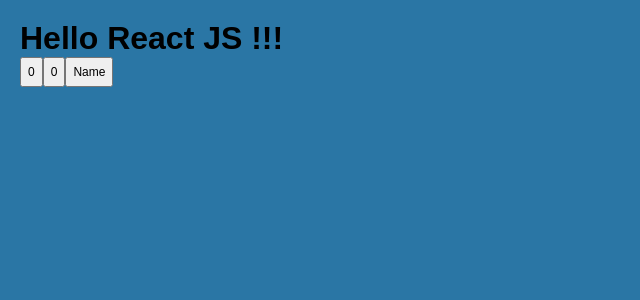
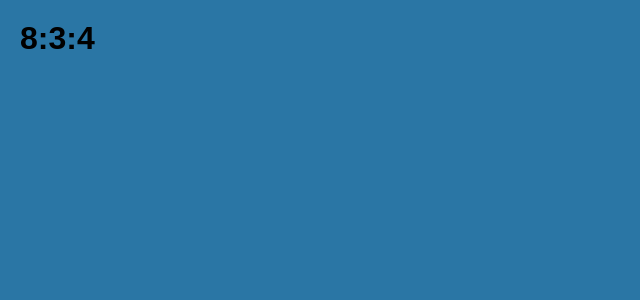
Before and after one commit to TruongTuanDung2001/React-learning, a React (Vite) app: page / in a window 1280 px wide. Shown: the top 300 px of the page, without its empty margins (0-640 px from the left). Built offline with nearby package versions, Linux system fonts and the light colour scheme.

Commit message:
Exp1 useEffect: Clock

```diff
--- a/src/App.jsx
+++ b/src/App.jsx
@@ -25,6 +25,7 @@ import {
 } from "./components/ConditionalRendering";
 
 import { UseEffect, UseEffect2, UseEffect3 } from "./components/UseEffect";
+import { Clock } from "./components/ExpUseEffect";
 //
 function App() {
   const [count, setCount] = useState(0); //setCount để thay đổi count lưu lại sau khi chạy increase()
@@ -275,5 +276,14 @@ function Effect() {
     </div>
   );
 }
+
+//Exp useEffect
+function ExpEffect(){
+  return (
+    <div>
+      <Clock />
+    </div>
+  )
+}
 //
-export { App, MapProduct, ExpReact1, ExpReact2, Conditional, Effect };
+export { App, MapProduct, ExpReact1, ExpReact2, Conditional, Effect, ExpEffect };
--- /dev/null
+++ b/src/components/ExpUseEffect.jsx
@@ -0,0 +1,39 @@
+//
+import { useEffect, useState } from "react";
+
+//exp 1: đồng hồ
+function Clock() {
+  const [hours, setHours] = useState();
+  const [minute, setMinute] = useState();
+  const [second, setSecond] = useState();
+  //
+  useEffect(() => {
+    //hiển thị dữ liệu khi lần đầu mount
+    const now = new Date();
+    setHours(now.getHours());
+    setMinute(now.getMinutes());
+    setSecond(now.getSeconds());
+    //sau 1 giây thì chạy và thay đổi giờ
+    const timer = setInterval(() => {
+      const currentTime = new Date();
+      setHours(currentTime.getHours());
+      setMinute(currentTime.getMinutes());
+      setSecond(currentTime.getSeconds());
+    }, 1000);
+    //Clearup: khi component unmount thì xóa interval, để tránh nó chạy ngầm tốn tài nguyên. Khi giá trị thay đổi thì hàm clearup chạy để xóa cái interval cũ
+    return () => {
+      clearInterval(timer);
+      console.log("Đã clear timer");
+    };
+  }, []);
+  //
+  return (
+    <div>
+      <h1>
+        {hours}:{minute}:{second}
+      </h1>
+    </div>
+  );
+}
+
+export { Clock };
--- a/src/main.jsx
+++ b/src/main.jsx
@@ -7,7 +7,8 @@ import {
   ExpReact1,
   ExpReact2,
   Conditional,
-  Effect
+  Effect,
+  ExpEffect
 } from "./App.jsx";
 
 createRoot(document.getElementById("root")).render(
@@ -23,6 +24,9 @@ createRoot(document.getElementById("root")).render(
     {/* <Conditional /> */}
 
     {/* Use Effect */}
-    <Effect />
+    {/* <Effect /> */}
+
+    {/* Exp useEffect */}
+    <ExpEffect />
   </StrictMode>,
 );
```
